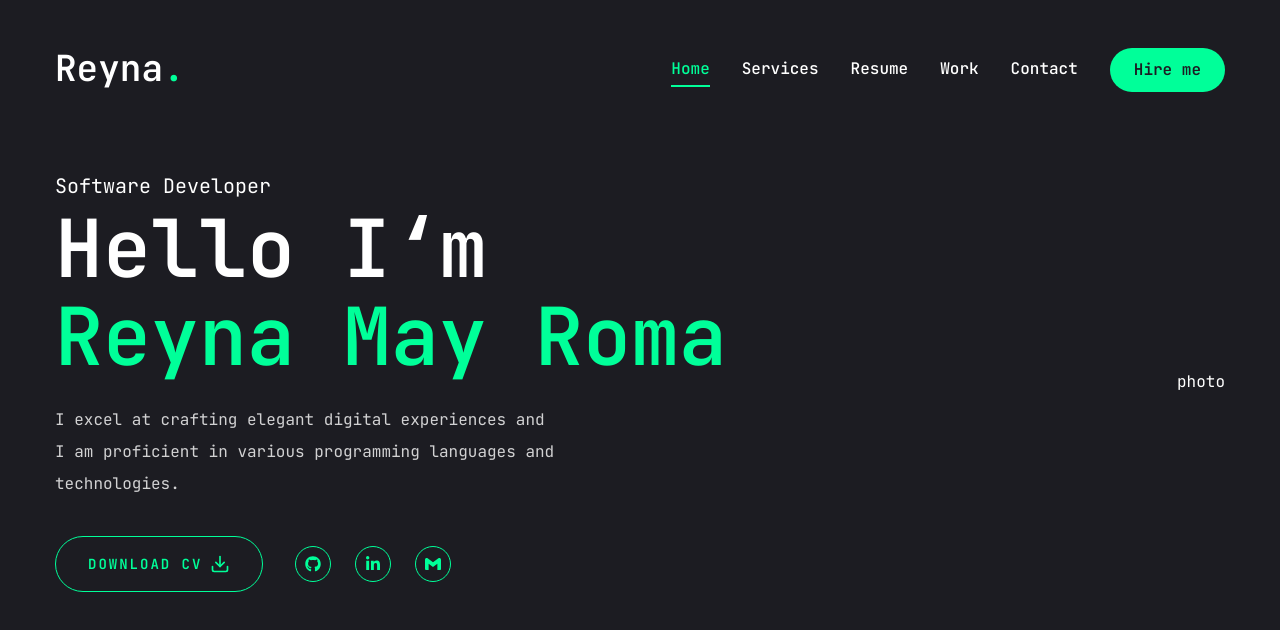
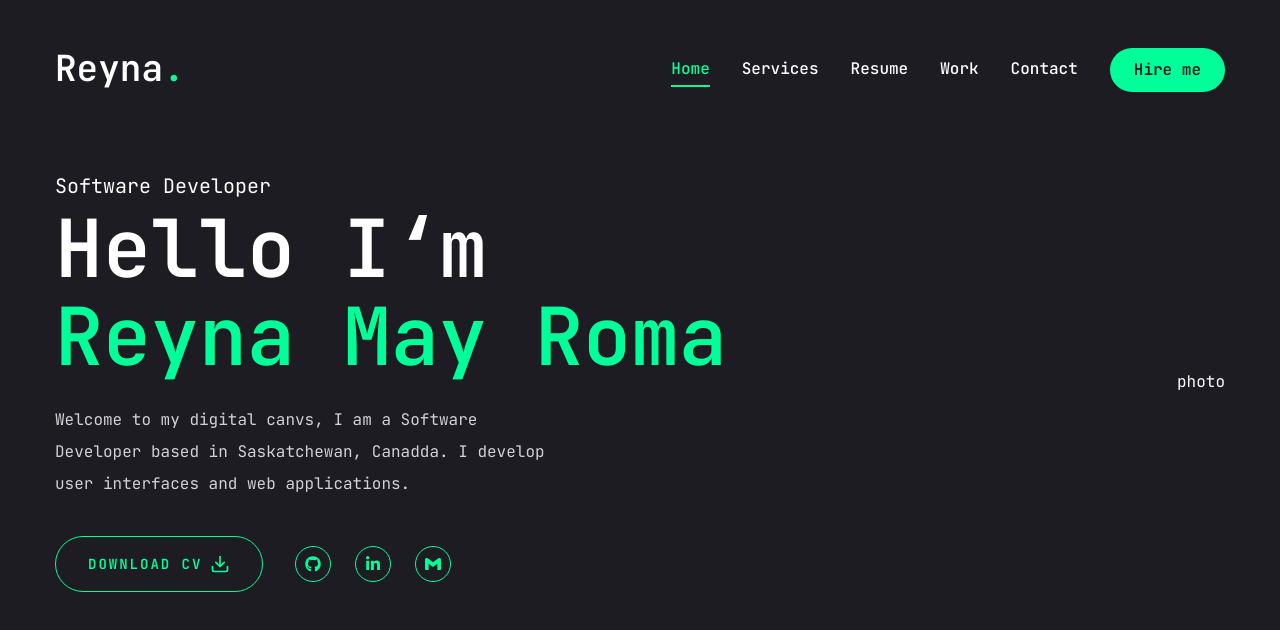
Before and after one commit to reynaroma/reyna-portfolio, a Next.js app: page / in a window 1280 px wide. Shown: the top 630 px of the page. Built offline with nearby package versions, Linux system fonts and the light colour scheme.

Commit message:
Modify the paragraph of the Homepage

```diff
--- a/app/page.jsx
+++ b/app/page.jsx
@@ -16,7 +16,7 @@ const Home = () => {
               Hello I&lsquo;m  <br /> <span className="text-accent">Reyna May Roma</span>
             </h1>
             <p className="max-w-[500px] mb-9 text-white/80">
-              I excel at crafting elegant digital experiences and I am proficient in various programming languages and technologies.
+              Welcome to my digital canvs, I am a Software Developer based in Saskatchewan, Canadda. I develop user interfaces and web applications.
             </p>
             {/* btn and socials */}
             <div className="flex flex-col items-center gap-8 xl:flex-row">
```
